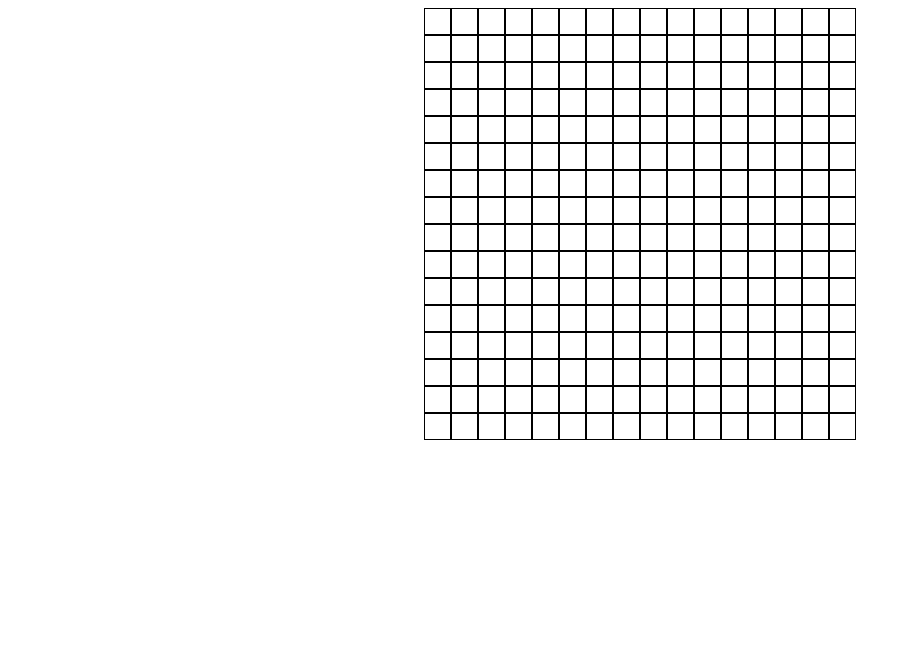
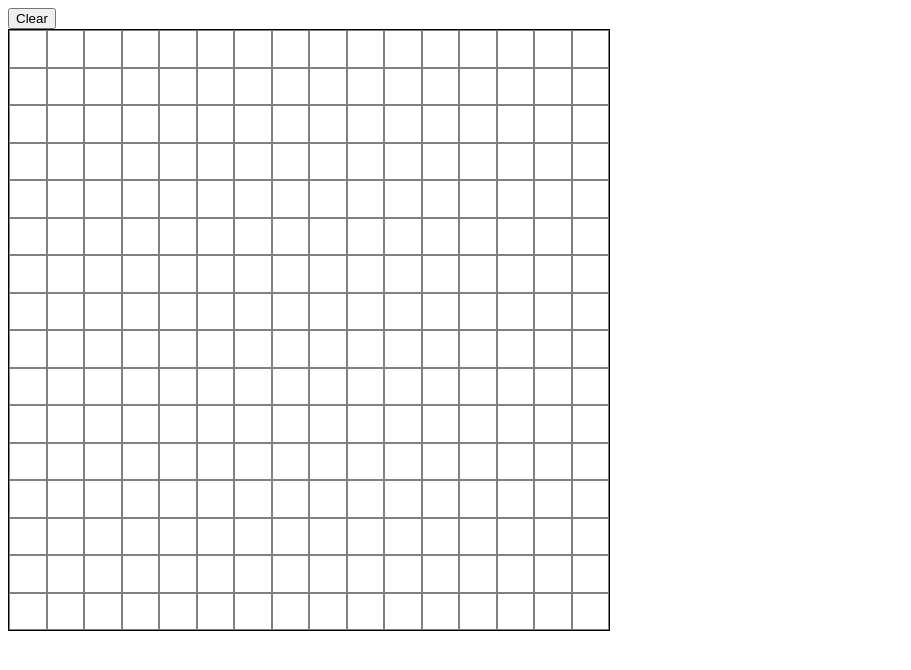
Before and after one commit to kyjacobs/etchosketch, a plain HTML site: page index.html in a window 1280 px wide. Shown: the whole page, without its empty margins (0-911 px from the left). Drawn offline with Linux system fonts and the light colour scheme.

Commit message:
refactored app.js and style.css to use grid instead of flexbox

```diff
--- a/app.js
+++ b/app.js
@@ -1,22 +1,43 @@
-const MIN_SIZE = 16;
+const SIZE_DEFAULT = 16;
 const COLOR_DEFAULT = "black";
 
 const container = document.getElementById('container');
-const body = document.querySelector('body');
 
 function createGrid(size) {
-    for(let i = 0; i < size; i++) {
-        const flexContainer = document.createElement('div');
-        flexContainer.classList.add('flex-container');
-        container.appendChild(flexContainer);
-        for(let j = 0; j < size; j++) {
-            const box = document.createElement('div');
-            box.classList.add('box');
-            box.addEventListener('mousedown', beginDrawing);
-            box.addEventListener('mouseup', stopDrawing);
-            flexContainer.appendChild(box);
-        }
+    container.style.gridTemplateColumns = `repeat(${size}, 1fr)`;
+    container.style.gridTemplateRows = `repeat(${size}, 1fr)`;
+    for(let i = 0; i < size*size; i++){
+        const box = document.createElement('div');
+        box.classList.add('box');
+        box.addEventListener('mousedown', beginDrawing);
+        box.addEventListener('mouseup', stopDrawing);
+        container.appendChild(box);
     }
+}
+
+/*
+    Stop-gap solution, eventually I want to have dynamic resizing via slider or some other method.
+*/
+function newGrid() {
+    let newSize = prompt("Enter desired size for new grid: ");
+    if(newSize == null) {
+        return;
+    }
+    else if(newSize > 100 || newSize < 1){
+        alert("Please choose a value between 1 and 100");
+        newGrid();
+    }
+    else {
+        clearGrid();
+        createGrid(newSize);
+    }
+}
+
+function clearGrid(){
+    const boxes = document.querySelectorAll('.box');
+    boxes.forEach((box) => {
+        box.remove();
+    });
 }
 
 function beginDrawing(e) {
@@ -38,9 +59,6 @@ function draw(e) {
     e.target.style.backgroundColor = COLOR_DEFAULT;
 }
 
-
-
-
 window.onload = () => {
-    createGrid(MIN_SIZE);
+    createGrid(SIZE_DEFAULT);
 }
--- a/index.html
+++ b/index.html
@@ -7,6 +7,9 @@
   <title>Etch-o-sketch</title>
 </head>
 <body>
+  <div id="btn-div">
+    <button id="clear-btn" onclick="newGrid()">Clear</button>
+  </div>
   <div id="container">
 
   </div>
--- a/style.css
+++ b/style.css
@@ -1,16 +1,29 @@
-#container {
+/*#container {
     display: flex;
     flex-direction: column;
     justify-content: space-around;
     align-items: center;
+    height: 650px;
+    width: 650px;
+}
+
+#btn-div {
+    margin-bottom: 50px;
 }
 
 .flex-container {
     display: flex;
+    flex: 1 1 0px;
+}
+*/
+
+#container{
+    display: grid;
+    height: 600px;
+    width: 600px;
+    border: 1px solid black;
 }
 
 .box {
-    height: 25px;
-    width: 25px;
-    border: 1px solid black;
+    border: 1px solid gray;
 }
```
